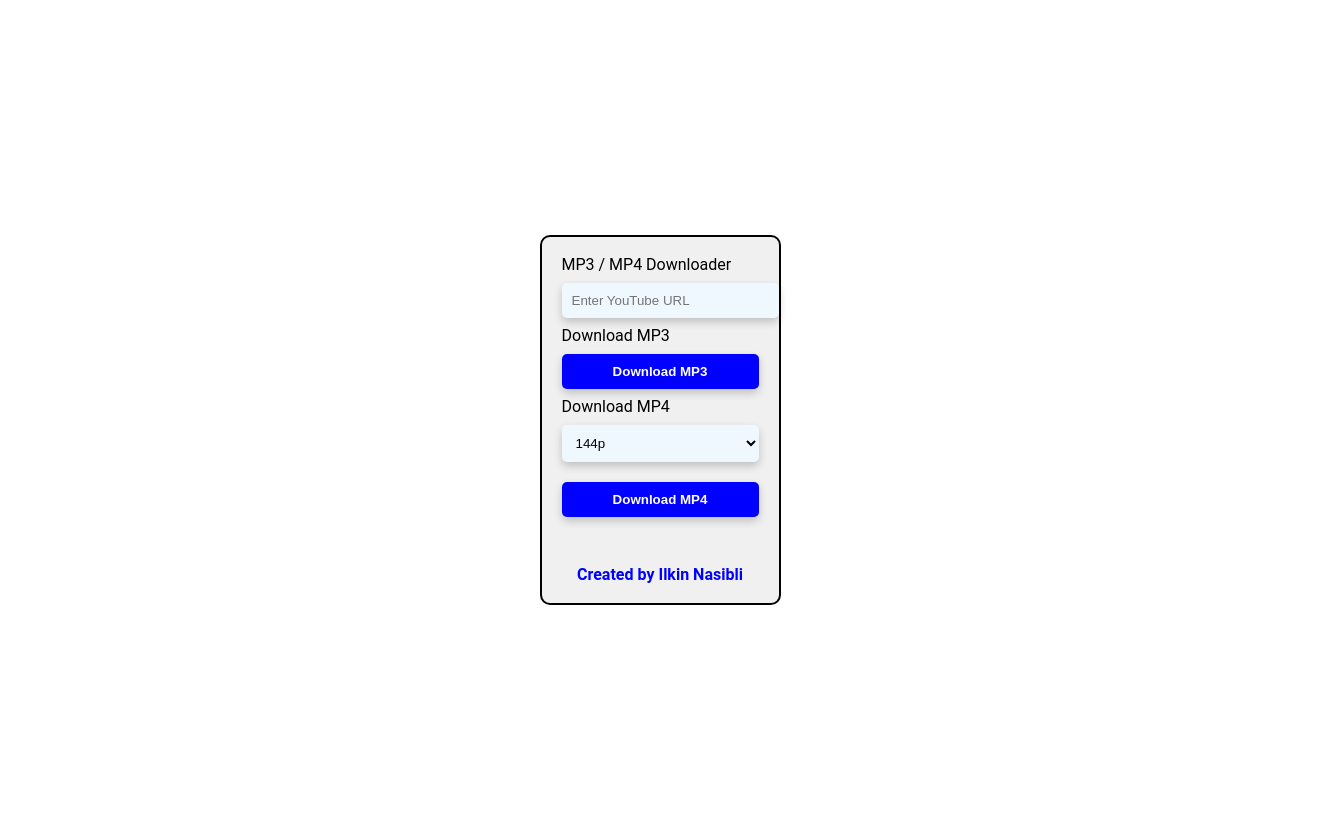
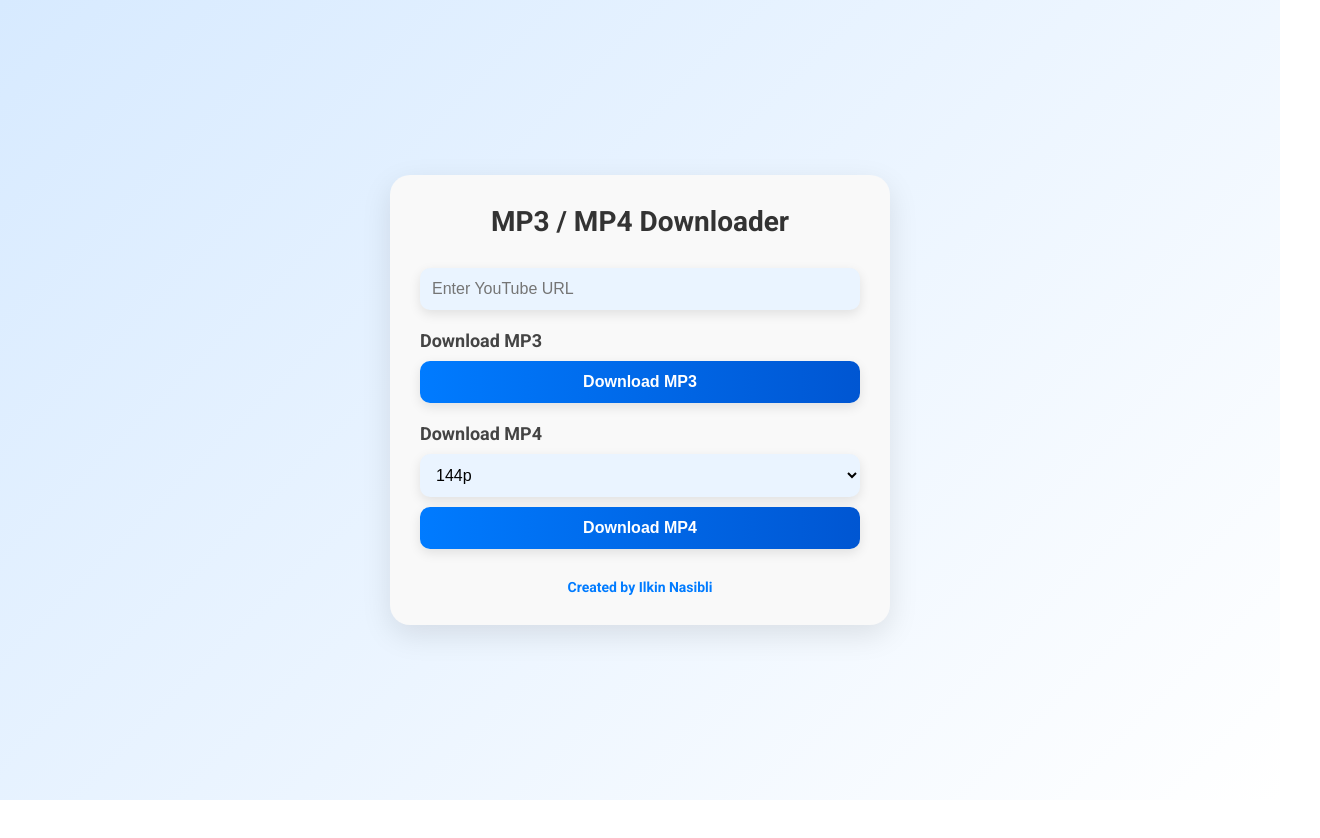
Before and after one commit to codewithbhm/YouTube-, a plain HTML site: page index.html in a window 1280 px wide. Shown: the whole page, 1320 px wide, since content can reach past the window. After the commit the page ends 800 px from the top, so only its background shows below. Drawn offline with Linux system fonts and the light colour scheme.

Commit message:
Update index.html

```diff
--- a/index.html
+++ b/index.html
@@ -1,119 +1,102 @@
 <!DOCTYPE html>
-<html>
+<html lang="en">
 <head>
+  <meta charset="UTF-8" />
+  <meta name="viewport" content="width=device-width, initial-scale=1.0" />
   <title>Media Downloader</title>
-    <meta charset="UTF-8">
+  <link href="https://fonts.googleapis.com/css2?family=Roboto:wght@400;700&display=swap" rel="stylesheet">
+
   <style>
-        /* Eric Meyer's Reset CSS v2.0 */
-html, body, div, span, applet, object, iframe,
-h1, h2, h3, h4, h5, h6, p, blockquote, pre,
-a, abbr, acronym, address, big, cite, code,
-del, dfn, em, img, ins, kbd, q, s, samp,
-small, strike, strong, sub, sup, tt, var,
-b, u, i, center,
-dl, dt, dd, ol, ul, li,
-fieldset, form, label, legend,
-table, caption, tbody, tfoot, thead, tr, th, td,
-article, aside, canvas, details, embed,
-figure, figcaption, footer, header, hgroup,
-menu, nav, output, ruby, section, summary,
-time, mark, audio, video {
+    /* Reset CSS */
+    *, *::before, *::after {
       margin: 0;
       padding: 0;
-  border: 0;
-  font-size: 100%;
-  font: inherit;
-  vertical-align: baseline;
+      box-sizing: border-box;
     }
 
-/* HTML5 display-role reset for older browsers */
-article, aside, details, figcaption, figure,
-footer, header, hgroup, menu, nav, section {
-  display: block;
-}
-
-body {
-  line-height: 1;
-}
-
-ol, ul {
-  list-style: none;
-}
-
-blockquote, q {
-  quotes: none;
-}
-
-blockquote::before, blockquote::after,
-q::before, q::after {
-  content: '';
-  content: none;
-}
-
-table {
-  border-collapse: collapse;
-  border-spacing: 0;
-}
-        body, html {
-  margin: 0;
-  padding: 0;
+    html, body {
       height: 100vh;
       width: 100vw;
-}
-
-body {
+      font-family: 'Roboto', sans-serif;
+      background: linear-gradient(135deg, #d7eaff, #ffffff);
+      color: #000;
       display: flex;
       justify-content: center;
       align-items: center;
-  background: #f0f0f0; /* optional */
     }
-        body {
-            font-family: 'Roboto', sans-serif;
-            padding: 20px;
 
-            background: #ffffff; /* Ağ fon */
-            color: #000000; /* Qara mətn */
+    .container {
+      background: #f9f9f9;
+      padding: 30px;
+      border-radius: 20px;
+      box-shadow: 0 10px 30px rgba(0, 0, 0, 0.1);
+      max-width: 500px;
+      width: 100%;
+      transition: all 0.3s ease;
     }
+
+    h2 {
+      text-align: center;
+      margin-bottom: 20px;
+      font-size: 28px;
+      color: #333;
+    }
+
+    h3 {
+      margin-top: 20px;
+      font-size: 18px;
+      color: #444;
+    }
+
     input, select, button {
-            margin: 10px 0;
-            padding: 10px;
+      margin-top: 10px;
+      padding: 12px;
       width: 100%;
       border: none;
-            border-radius: 5px;
-            background-color: #f0f8ff; /* Açıq mavi arxa fon */
-            color: #000000; /* Qara mətn */
-            box-shadow: 0 4px 8px rgba(0, 0, 0, 0.2);
+      border-radius: 10px;
+      background-color: #eaf4ff;
+      font-size: 16px;
+      color: #000;
+      box-shadow: 0 4px 12px rgba(0, 0, 0, 0.1);
+      transition: box-shadow 0.3s ease;
     }
+
     input:focus, select:focus, button:focus {
       outline: none;
-            box-shadow: 0 0 10px #0000ff; /* Mavi fokus işığı */
+      box-shadow: 0 0 10px rgba(0, 123, 255, 0.5);
     }
+
     button {
-            background-color: #0000ff; /* Mavi arxa fon */
-            color: #ffffff; /* Ağ mətn */
+      background: linear-gradient(90deg, #007bff, #0056d2);
+      color: white;
+      font-weight: bold;
+      cursor: pointer;
+    }
+
+    button:hover {
+      box-shadow: 0 6px 18px rgba(0, 0, 0, 0.15);
+    }
+
+    .footer {
+      margin-top: 30px;
+      text-align: center;
+      font-size: 14px;
+      color: #007bff;
       font-weight: bold;
     }
-        .container {
-            max-width: 600px;
-            margin: auto;
-            background: #f0f0f0; /* Açıq boz fon */
-            padding: 20px;
-            border-radius: 10px;
-            border: 2px solid #000000; /* Qara sərhəd */
-        }
-        .footer {
-            margin-top: 40px;
+
+    #message {
+      margin-top: 15px;
+      font-size: 14px;
+      color: red;
       text-align: center;
-            font-size: 16px;
-            font-weight: bold;
-            color: #0000ff; /* Mavi mətn */
     }
   </style>
 </head>
 <body>
   <div class="container">
     <h2>MP3 / MP4 Downloader</h2>
-        <input type="text" id="url" placeholder="Enter YouTube URL">
+    <input type="text" id="url" placeholder="Enter YouTube URL" />
 
     <h3>Download MP3</h3>
     <form id="mp3Form">
@@ -137,7 +120,6 @@ body {
     </form>
 
     <div id="message"></div>
-
     <div class="footer">Created by Ilkin Nasibli</div>
   </div>
 
```
Lines whose indentation alone changed are shown as unchanged.
